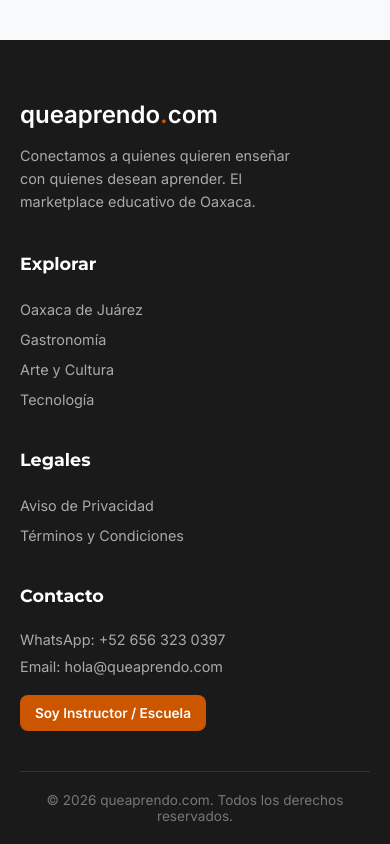
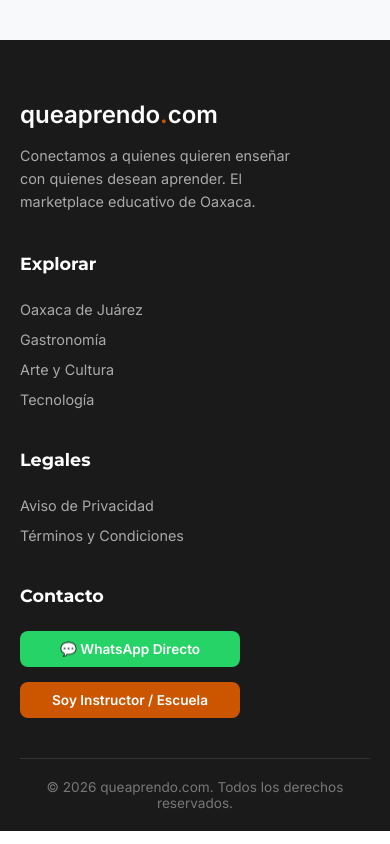
Before and after one commit to Sadat2004-hub/que-aprendo, a Next.js app: page /privacidad in a window 390 px wide. Shown: the part 1037-1881 px from the top of the page. Built offline with nearby package versions, Linux system fonts and the light colour scheme.

Commit message:
Update Footer: Replace phone/email with WhatsApp button and unify provider CTA style

```diff
--- a/src/components/Footer.tsx
+++ b/src/components/Footer.tsx
@@ -37,8 +37,17 @@ export default function Footer() {
                     <div style={styles.section}>
                         <h4 style={styles.heading}>Contacto</h4>
                         <ul style={styles.list}>
-                            <li style={styles.contactItem}>WhatsApp: +52 656 323 0397</li>
-                            <li style={styles.contactItem}>Email: hola@queaprendo.com</li>
+                            <li>
+                                <a
+                                    href="https://wa.me/526563230397?text=Hola,%20me%20interesa%20obtener%20más%20información%20sobre%20queaprendo.com"
+                                    className="btn"
+                                    style={styles.whatsappBtn}
+                                    target="_blank"
+                                    rel="noopener noreferrer"
+                                >
+                                    💬 WhatsApp Directo
+                                </a>
+                            </li>
                             <li>
                                 <Link href="/unirse" className="btn btn-secondary" style={styles.providerBtn}>
                                     Soy Instructor / Escuela
@@ -105,14 +114,20 @@ const styles: { [key: string]: React.CSSProperties } = {
         fontSize: '0.9rem',
         transition: 'color 0.2s ease',
     },
-    contactItem: {
-        color: '#AAAAAA',
-        fontSize: '0.9rem',
+    whatsappBtn: {
+        backgroundColor: '#25D366',
+        color: '#FFFFFF',
+        fontSize: '0.85rem',
+        padding: '10px 15px',
+        width: '100%',
+        maxWidth: '220px',
     },
     providerBtn: {
-        marginTop: '10px',
+        marginTop: '5px',
         fontSize: '0.85rem',
         padding: '10px 15px',
+        width: '100%',
+        maxWidth: '220px',
     },
     bottom: {
         borderTop: '1px solid #333333',
```
